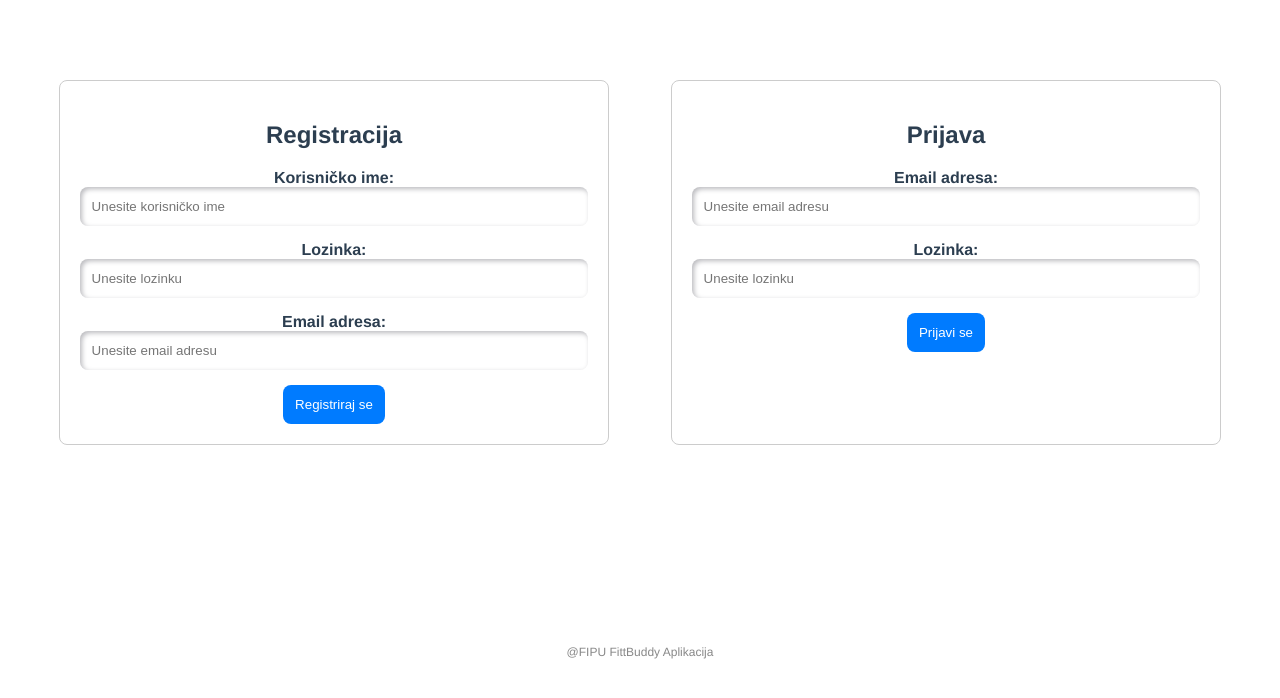
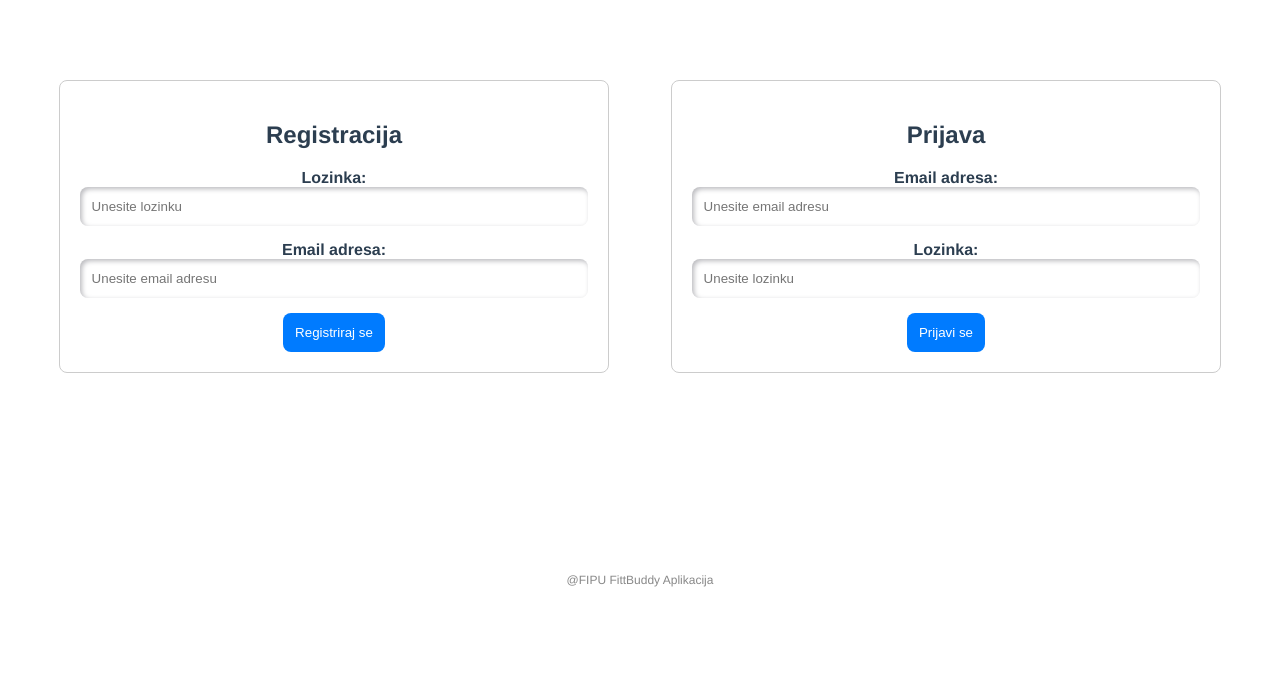
Before and after one commit to FilipSlavic5/frontend.slavicfilip, a Vue app: page /register in a window 1280 px wide. Shown: the top 698 px of the page. Built offline with nearby package versions, Linux system fonts and the light colour scheme.

Commit message:
Update Register.vue

```diff
--- a/src/views/Register.vue
+++ b/src/views/Register.vue
@@ -5,8 +5,7 @@
         <h2>Registracija</h2>
         <form @submit.prevent="handleRegister">
           <div class="form-group">
-            <label for="username">Korisničko ime:</label>
-            <input type="text" id="username" v-model="username" placeholder="Unesite korisničko ime" class="input-field" />
+
           </div>
           <div class="form-group">
             <label for="password">Lozinka:</label>
@@ -16,6 +15,7 @@
             <label for="email">Email adresa:</label>
             <input type="email" id="email" v-model="email" placeholder="Unesite email adresu" class="input-field" />
           </div>
+
           <button type="submit" class="submit-button">Registriraj se</button>
         </form>
       </div>
@@ -47,7 +47,6 @@ import axios from 'axios';
 export default {
   data() {
     return {
-      username: '',
       password: '',
       email: '',
       loginEmail: '',
@@ -56,12 +55,13 @@ export default {
   },
 
   methods: {
-    async handleRegister() {
+    async handleRegister() {  // Metoda koja se poziva prilikom registracije, šalje POST zahtjev na /api/register sa korisničkim podacima.
       try {
         const response = await axios.post('http://localhost:3000/api/register', {
-          username: this.username,
+
           email: this.email,
-          password: this.password
+          password: this.password,
+
         });
         if (response.data) {
           this.$store.dispatch('loginUser', { email: this.email, password: this.password });
```
